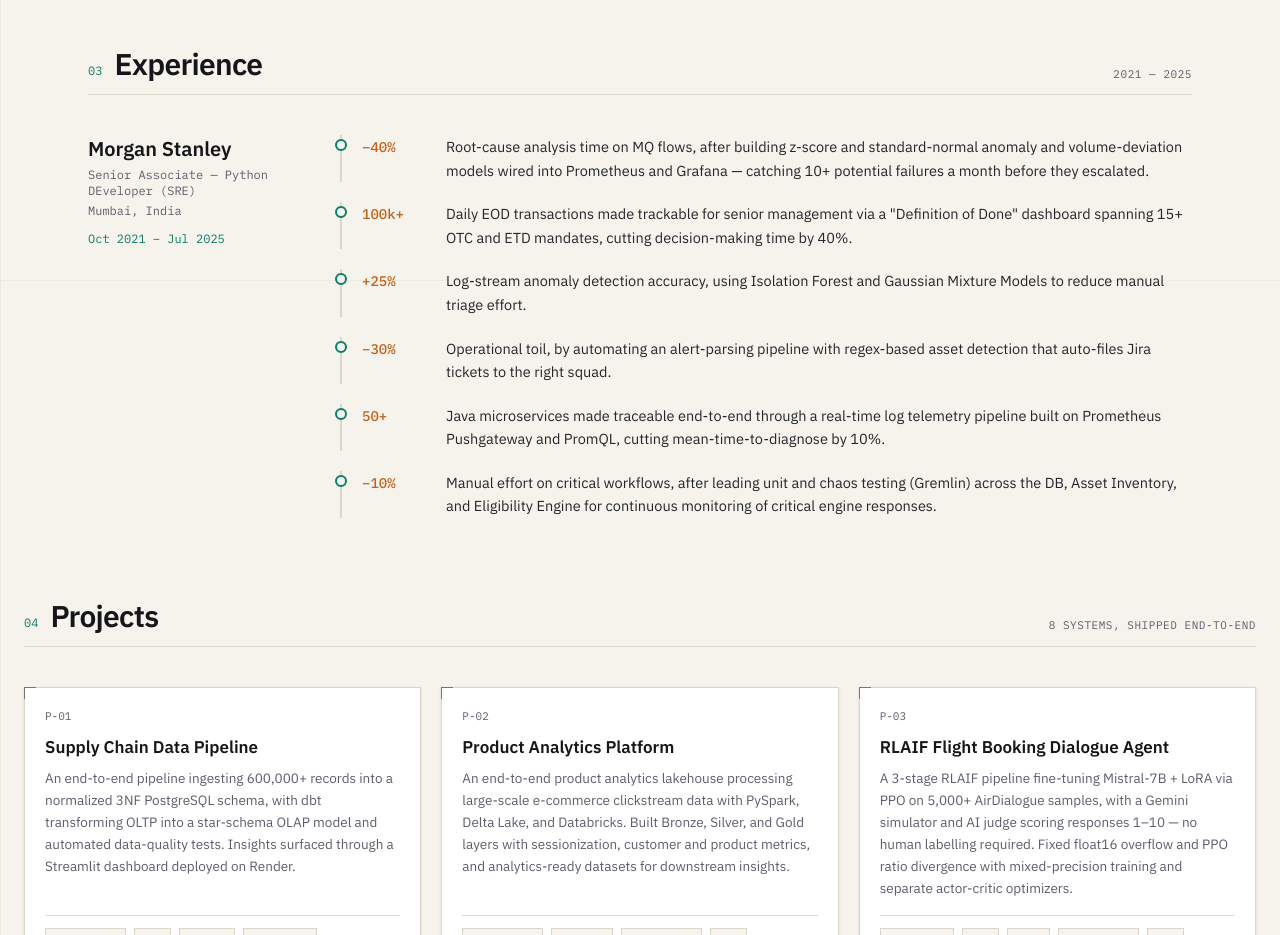
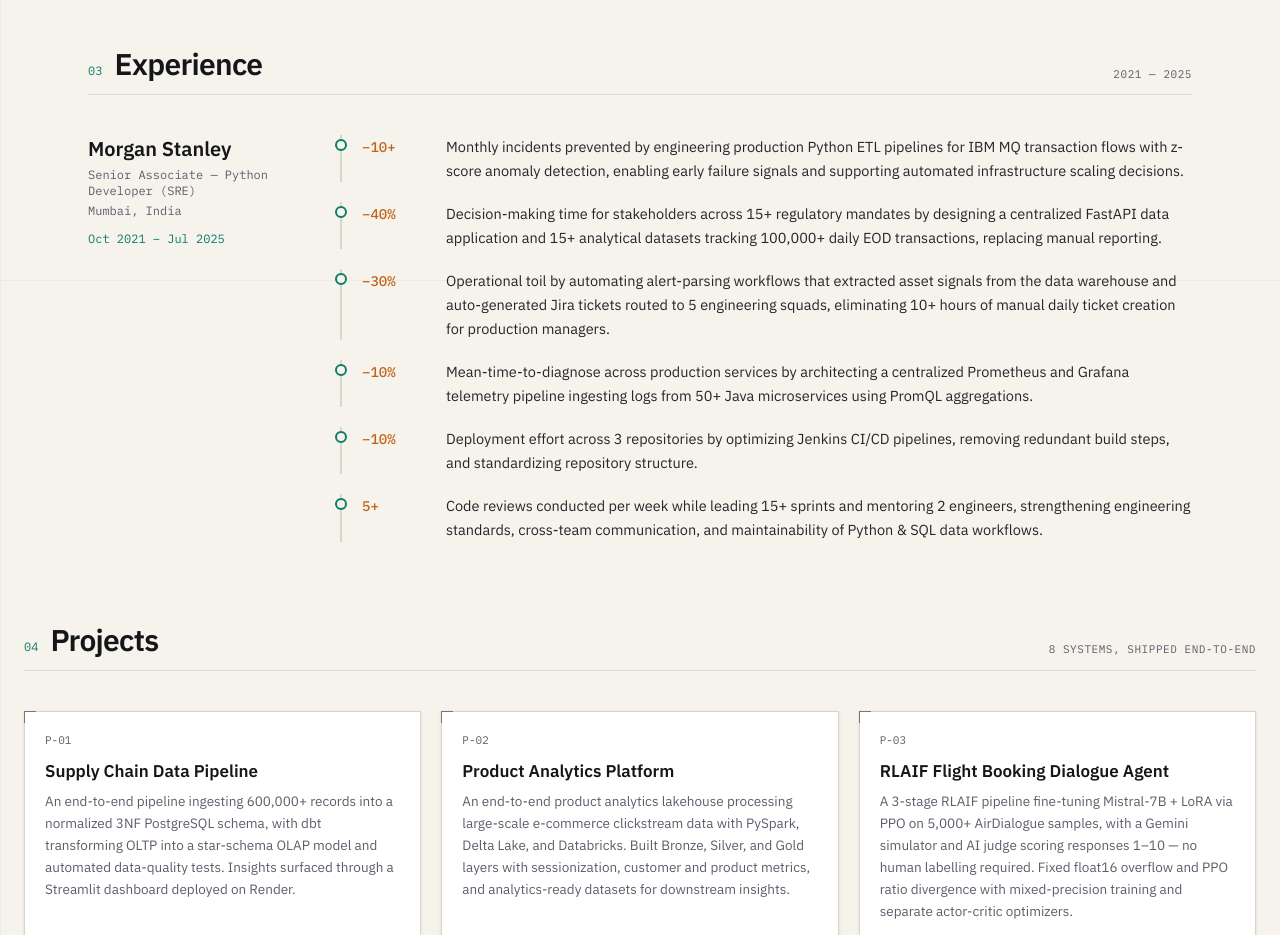
Before and after one commit to Vedant321/portfolio, a React (Vite) app: page / in a window 1280 px wide. Shown: the part 1320-2255 px from the top of the page. Built offline with nearby package versions, Linux system fonts and the light colour scheme.

Commit message:
Updated points

```diff
--- a/src/components/Experience.jsx
+++ b/src/components/Experience.jsx
@@ -2,24 +2,28 @@
 
 const bullets = [
   {
-    metric: '−40%',
-    text: 'Root-cause analysis time on MQ flows, after building z-score and standard-normal anomaly and volume-deviation models wired into Prometheus and Grafana — catching 10+ potential failures a month before they escalated.',
+    metric: '−10+',
+    text: 'Monthly incidents prevented by engineering production Python ETL pipelines for IBM MQ transaction flows with z-score anomaly detection, enabling early failure signals and supporting automated infrastructure scaling decisions.',
   },
   {
-    metric: '100k+',
-    text: 'Daily EOD transactions made trackable for senior management via a "Definition of Done" dashboard spanning 15+ OTC and ETD mandates, cutting decision-making time by 40%.',
-  },
-  {
-    metric: '+25%',
-    text: 'Log-stream anomaly detection accuracy, using Isolation Forest and Gaussian Mixture Models to reduce manual triage effort.',
+    metric: '−40%',
+    text: 'Decision-making time for stakeholders across 15+ regulatory mandates by designing a centralized FastAPI data application and 15+ analytical datasets tracking 100,000+ daily EOD transactions, replacing manual reporting.',
   },
   {
     metric: '−30%',
-    text: 'Operational toil, by automating an alert-parsing pipeline with regex-based asset detection that auto-files Jira tickets to the right squad.',
+    text: 'Operational toil by automating alert-parsing workflows that extracted asset signals from the data warehouse and auto-generated Jira tickets routed to 5 engineering squads, eliminating 10+ hours of manual daily ticket creation for production managers.',
   },
   {
-    metric: '50+',
-    text: 'Java microservices made traceable end-to-end through a real-time log telemetry pipeline built on Prometheus Pushgateway and PromQL, cutting mean-time-to-diagnose by 10%.',
+    metric: '−10%',
+    text: 'Mean-time-to-diagnose across production services by architecting a centralized Prometheus and Grafana telemetry pipeline ingesting logs from 50+ Java microservices using PromQL aggregations.',
+  },
+  {
+    metric: '−10%',
+    text: 'Deployment effort across 3 repositories by optimizing Jenkins CI/CD pipelines, removing redundant build steps, and standardizing repository structure.',
+  },
+  {
+    metric: '5+',
+    text: 'Code reviews conducted per week while leading 15+ sprints and mentoring 2 engineers, strengthening engineering standards, cross-team communication, and maintainability of Python & SQL data workflows.',
   },
 ];
 
@@ -33,32 +37,34 @@
           <p className="font-[var(--font-display)] text-xl font-semibold text-[var(--color-heading)]">
             Morgan Stanley
           </p>
-          <p className="font-mono text-xs text-[var(--color-ink-soft)] mt-1">Senior Associate — Python DEveloper (SRE)</p>
-          <p className="font-mono text-xs text-[var(--color-ink-soft)] mt-1">Mumbai, India</p>
-          <p className="font-mono text-xs text-[var(--color-teal)] mt-3">Oct 2021 – Jul 2025</p>
+          <p className="font-mono text-xs text-[var(--color-ink-soft)] mt-1">
+            Senior Associate — Python Developer (SRE)
+          </p>
+          <p className="font-mono text-xs text-[var(--color-ink-soft)] mt-1">
+            Mumbai, India
+          </p>
+          <p className="font-mono text-xs text-[var(--color-teal)] mt-3">
+            Oct 2021 – Jul 2025
+          </p>
         </div>
 
         <div className="space-y-5">
           {bullets.map((b, i) => (
-            <div key={i} className="flex gap-5 border-l-2 border-[var(--color-paper-line)] pl-5 relative">
+            <div
+              key={i}
+              className="flex gap-5 border-l-2 border-[var(--color-paper-line)] pl-5 relative"
+            >
               <span className="absolute -left-[7px] top-1 w-3 h-3 bg-[var(--color-paper)] border-2 border-[var(--color-teal)] rounded-full" />
+
               <span className="font-mono text-sm text-[var(--color-amber)] font-medium w-16 shrink-0 pt-0.5">
                 {b.metric}
               </span>
-              <p className="text-[14.5px] leading-relaxed text-[var(--color-ink)]">{b.text}</p>
+
+              <p className="text-[14.5px] leading-relaxed text-[var(--color-ink)]">
+                {b.text}
+              </p>
             </div>
           ))}
-          <div className="flex gap-5 border-l-2 border-[var(--color-paper-line)] pl-5 relative">
-            <span className="absolute -left-[7px] top-1 w-3 h-3 bg-[var(--color-paper)] border-2 border-[var(--color-teal)] rounded-full" />
-            <span className="font-mono text-sm text-[var(--color-amber)] font-medium w-16 shrink-0 pt-0.5">
-              −10%
-            </span>
-            <p className="text-[14.5px] leading-relaxed text-[var(--color-ink)]">
-              Manual effort on critical workflows, after leading unit and chaos testing
-              (Gremlin) across the DB, Asset Inventory, and Eligibility Engine for
-              continuous monitoring of critical engine responses.
-            </p>
-          </div>
         </div>
       </div>
     </section>
```
